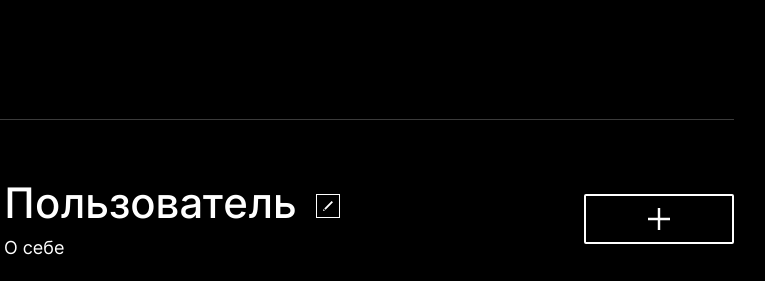
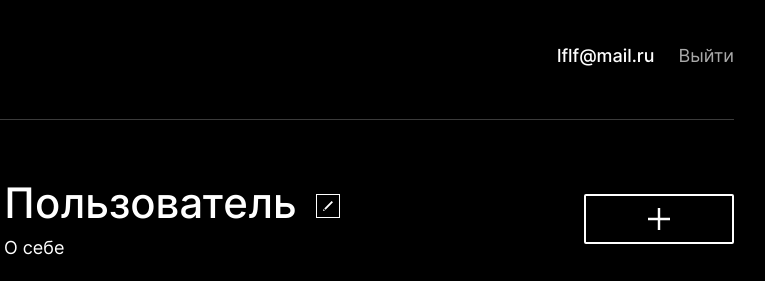
Before and after one commit to SedoyDi/react-mesto-auth, a React app: page / in a window 1280 px wide. Shown: the top 281 px of the page, 346-1111 px from the left. Built offline with nearby package versions, Linux system fonts and the light colour scheme; no server answers.

Commit message:
feet: email header

```diff
--- /dev/null
+++ b/src/blocks/header/__authorization-container/_email_style/header__authorization-container_email_style.css
@@ -0,0 +1,9 @@
+.header__authorization-container_email_style {
+  margin: 0;
+  font-style: normal;
+  font-weight: 500;
+  font-size: 18px;
+  line-height: 22px;
+  text-align: right;
+  color: #fff;
+}
--- /dev/null
+++ b/src/blocks/header/__authorization-container/_link_style/header__authorization-container_link_style.css
@@ -0,0 +1,4 @@
+.header__authorization-container_link_style{
+    color: #A9A9A9;
+    margin-left: 24px;
+}
--- /dev/null
+++ b/src/blocks/header/__authorization-container/header__authorization-container.css
@@ -0,0 +1,4 @@
+.header__authorization-container {
+    display: flex;
+    justify-content: space-between;
+}
--- a/src/components/App.js
+++ b/src/components/App.js
@@ -125,7 +125,9 @@ function App() {
   return (
     <CurrentUserContext.Provider value={currentUser}>
       <div className="page__content">
-          <Header />
+          <Header
+          email={"lflf@mail.ru"}
+           />
           <Switch>
           <Route exact path={"/"}>
             <Main
--- a/src/components/Header.js
+++ b/src/components/Header.js
@@ -1,20 +1,24 @@
 import React from "react";
 import headerLogo from "../image/header/logo.svg";
 import {Link, Switch, Route} from "react-router-dom";
-function Header() {
+function Header(props) {
   return (
     <header className="header">
       <img className="header__logo" src={headerLogo} alt="логотип" />
     <Switch>
       <Route exact path={"/"}>
+        <div className="header__authorization-container">
+          <p className="header__authorization-container_email_style">{props.email}</p>
+          <Link className="header__authorization-link header__authorization-container_link_style" to={"#"}>Выйти</Link>
+        </div>
       </Route>
       <Route path={"/signin"}>
-        <Link className="header__authorization-link" to="signup">
+        <Link className="header__authorization-link" to={"/signup"}>
           Регистрация
           </Link>
       </Route>
       <Route path={"/signup"}>
-      <Link className="header__authorization-link" to="signin">
+      <Link className="header__authorization-link" to={"/signin"}>
           Войти
           </Link>
       </Route>
--- a/src/components/InfoTooltip.js
+++ b/src/components/InfoTooltip.js
@@ -1,3 +1,4 @@
+import React from "react";
 import icon from "../image/Infotooltip/iconYes.jpg";
 import unIcon from "../image/Infotooltip/iconNo.jpg";
 
--- a/src/components/LogIn.js
+++ b/src/components/LogIn.js
@@ -1,3 +1,5 @@
+import React from "react";
+
 function LogIn() {
   return (
       <div className="login">
--- a/src/components/Register.js
+++ b/src/components/Register.js
@@ -1,3 +1,4 @@
+import React from "react";
 import {Link} from "react-router-dom";
 
 function Register() {
@@ -18,7 +19,7 @@ function Register() {
           <button type="submit" className="register__submit-button">
             Зарегистрироваться
           </button>
-          <Link className="register__link" to="/signin">
+          <Link className="register__link" to={"/signin"}>
             Уже зарегистрированы? Войти
           </Link>
         </form>
--- a/src/index.css
+++ b/src/index.css
@@ -6,6 +6,9 @@
 @import url(./blocks/header/header.css);
 @import url(./blocks/header/__logo/header__logo.css);
 @import url(./blocks/header/__authorization-link/header__authorization-link.css);
+@import url(./blocks/header/__authorization-container/header__authorization-container.css);
+@import url(./blocks/header/__authorization-container/_email_style/header__authorization-container_email_style.css);
+@import url(./blocks/header/__authorization-container/_link_style/header__authorization-container_link_style.css);
 /*---profile---*/
 @import url(./blocks/profile/profile.css);
 @import url(./blocks/profile/__edit-avatar/profile__edit-avatar.css);
```
